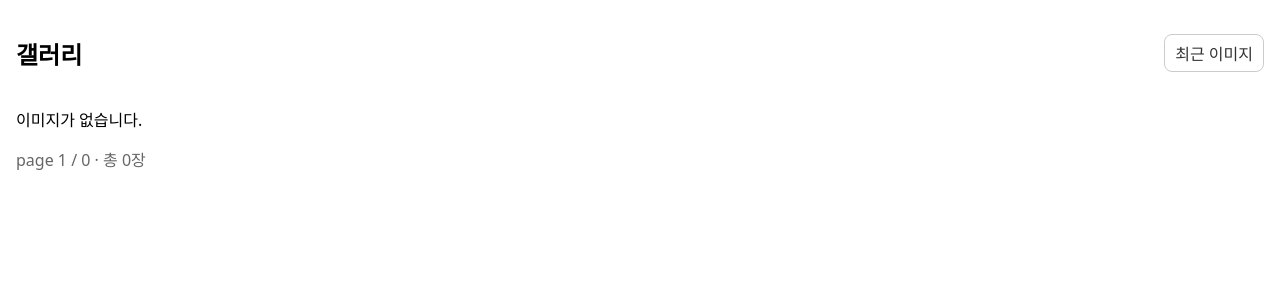
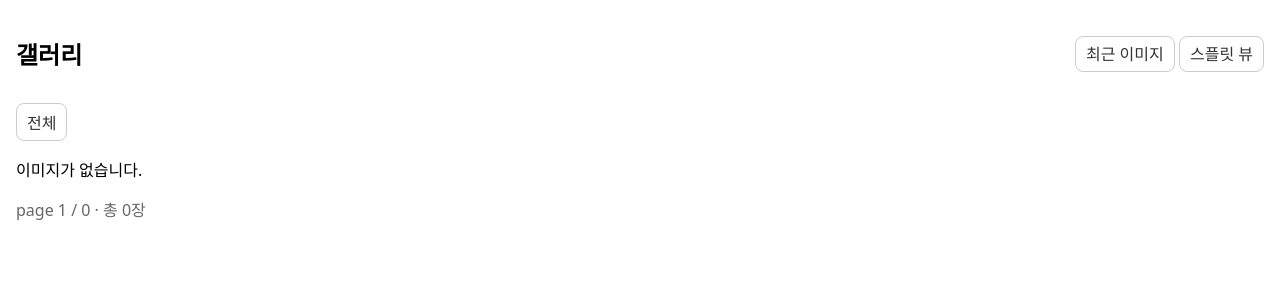
Before and after one commit to banginhun/yolo-flask-server, a Flask app: page /gallery in a window 1280 px wide. Shown: the top 300 px of the page. Run offline with Flask 3, Linux system fonts and the light colour scheme.

Commit message:
Update gallery.html

```diff
--- a/templates/gallery.html
+++ b/templates/gallery.html
@@ -7,11 +7,13 @@
   <style>
     body { font-family: system-ui, Arial, sans-serif; margin: 16px; }
     header { display: flex; align-items: center; justify-content: space-between; }
+    .tabs { display:flex; gap:8px; flex-wrap:wrap; margin-top:12px; }
+    .tab { padding:6px 10px; border:1px solid #ccc; border-radius:8px; text-decoration:none; color:#333; }
+    .tab.active { background:#333; color:#fff; border-color:#333; }
     .grid { display: grid; grid-template-columns: repeat(auto-fill, minmax(240px, 1fr)); gap: 12px; margin-top: 16px; }
     .card { border: 1px solid #ddd; border-radius: 8px; overflow: hidden; background: #fff; }
     .card img { width: 100%; height: auto; display: block; }
     .card .meta { padding: 8px 10px; font-size: 12px; display:flex; align-items:center; justify-content:space-between; gap:8px; }
-    .actions { display: flex; gap: 6px; align-items: center; }
     .btn, button { padding: 6px 10px; border: 1px solid #ccc; border-radius: 8px; background: #fff; text-decoration: none; color: #333; cursor:pointer; }
     .btn:hover, button:hover { background: #f5f5f5; }
     .pager { margin-top: 16px; display: flex; gap: 8px; align-items:center; }
@@ -21,10 +23,18 @@
 <body>
   <header>
     <h2>갤러리</h2>
-    <div class="actions">
+    <div>
       <a class="btn" href="/">최근 이미지</a>
+      <a class="btn" href="/gallery/split">스플릿 뷰</a>
     </div>
   </header>
+
+  <div class="tabs">
+    <a class="tab {{ '' == current_device and 'active' or '' }}" href="{{ url_for('gallery', page=1, size=size) }}">전체</a>
+    {% for d in devices %}
+      <a class="tab {{ d == current_device and 'active' or '' }}" href="{{ url_for('gallery', page=1, size=size, device=d) }}">{{ d }}</a>
+    {% endfor %}
+  </div>
 
   {% if files|length == 0 %}
     <p>이미지가 없습니다.</p>
@@ -49,11 +59,11 @@
 
   <div class="pager">
     {% if has_prev %}
-      <a class="btn" href="{{ url_for('gallery', page=page-1, size=size) }}">◀ 이전</a>
+      <a class="btn" href="{{ url_for('gallery', page=page-1, size=size, device=current_device) }}">◀ 이전</a>
     {% endif %}
     <span class="muted">page {{ page }} / {{ (total + size - 1) // size if size else 1 }} · 총 {{ total }}장</span>
     {% if has_next %}
-      <a class="btn" href="{{ url_for('gallery', page=page+1, size=size) }}">다음 ▶</a>
+      <a class="btn" href="{{ url_for('gallery', page=page+1, size=size, device=current_device) }}">다음 ▶</a>
     {% endif %}
   </div>
 </body>
```
